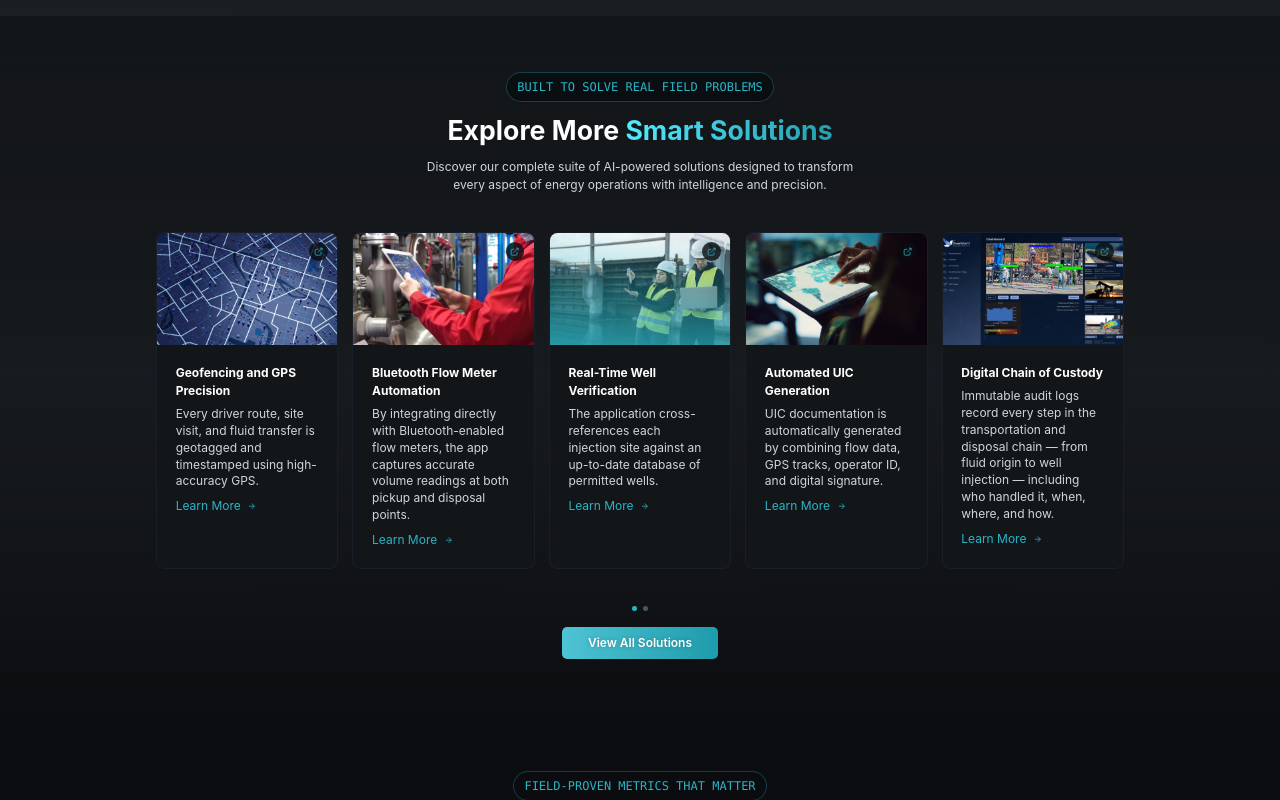
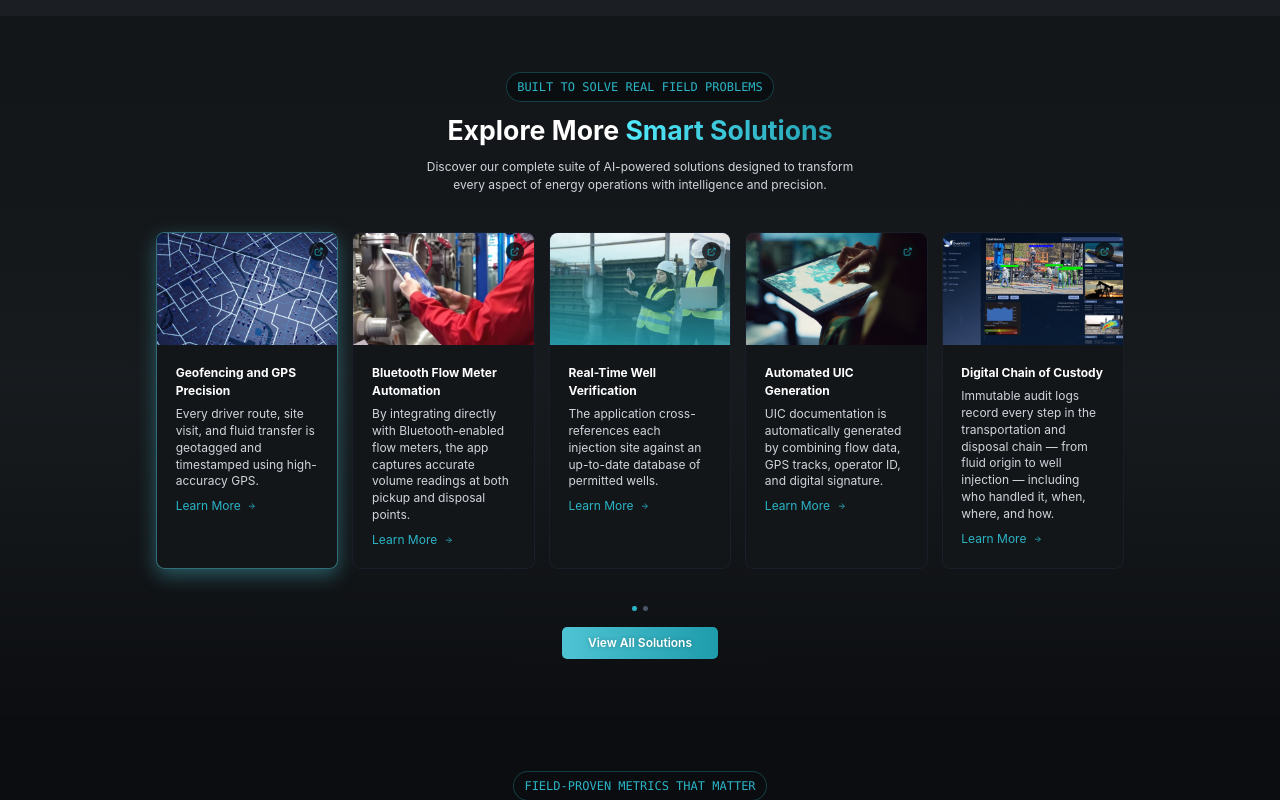
Before and after one commit to oversiteai/oversiteai.io-web, a React (Vite) app: page / in a window 1280 px wide. In both pictures the pointer is over the element 247 px from the left and 2306 px from the top of the page. Shown: the part 1906-2706 px from the top of the page. Built offline with nearby package versions, Linux system fonts and the light colour scheme.

Commit message:
Add hover glow effect to solution cards matching primary button styling

```diff
--- a/src/App.css
+++ b/src/App.css
@@ -1239,6 +1239,13 @@
   background: var(--Dark-Secondary);
   overflow: hidden;
   min-width: 0; /* Prevent grid blowout */
+  transition: box-shadow 0.3s ease, border-color 0.3s ease;
+  cursor: pointer;
+}
+
+.solution-card:hover {
+  box-shadow: 0 0.5vw 1.5vw rgba(78, 195, 211, 0.4);
+  border-color: rgba(78, 195, 211, 0.5);
 }
 
 .card-image {
```
